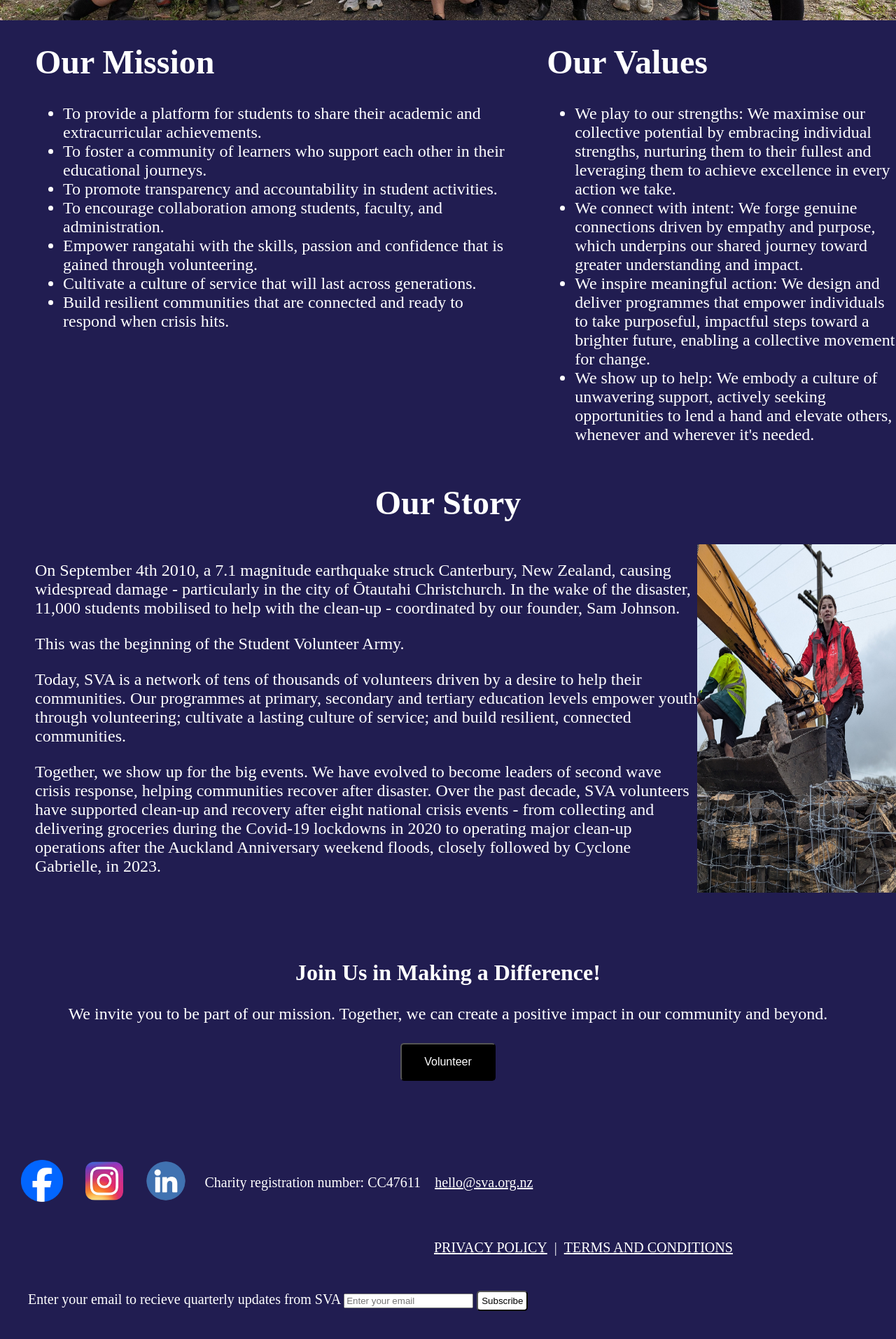
After one commit to ReubenBrewerton/L2-Digital-Science-Project-SVA, a Flask app: page /about in a window 1280 px wide; the page is wider, and only the part inside the window is pictured. The commit adds this page. Shown: the part 840-2754 px from the top of that part at 70% size. Run offline with Flask 3, Linux system fonts and the light colour scheme.

Commit message:
finishing the pages

```diff
--- a/app.py
+++ b/app.py
@@ -4,7 +4,7 @@ from flask_sqlalchemy import SQLAlchemy
 from sqlalchemy import text
 
 # Pages
-pages = ["Home", "About", "Programmes", "News", "Contact", "Volunteer", "DONATE",]
+pages = ["Home", "About", "Contact", "Volunteer", "DONATE",]
 
 app = Flask(__name__)
 app.config['SQLALCHEMY_DATABASE_URI'] = 'sqlite:///db.sqlite3'
@@ -24,6 +24,21 @@ with app.app_context():
     db.create_all()
     users = User.query.all()
 
+with app.app_context():
+    # Create a mailing list table
+    class mailinglist(db.Model):
+        id = db.Column(db.Integer, primary_key=True)
+        email = db.Column(db.String(80), unique=True, nullable=False)
+    db.create_all()
+
+with app.app_context():
+    # Contact table
+    class Contact(db.Model):
+        id= db.Column(db.Integer, primary_key=True)
+        email = db.Column(db.String(80), nullable=False)
+        name = db.Column(db.String(80), nullable=False)
+        message = db.Column(db.Text, nullable=False)
+    db.create_all()
 
 
 # Route for index page
@@ -48,6 +63,41 @@ def page(page_name):
     else:
         return "Page not found", 404
 
+@app.route('/Contact', methods=['GET', 'POST'])
+def contact():
+    if request.method == 'POST':
+        email = request.form.get('email')
+        name = request.form.get('name')
+        message = request.form.get('message')
+
+        # Check if the user already exists
+        existing_user = User.query.filter_by(email=email).first()
+        if existing_user:
+            return redirect(url_for('index'))
+
+        # Create a new contact entry
+        new_contact = Contact(email=email, name=name, message=message)
+        db.session.add(new_contact)
+        db.session.commit()
+        return redirect(url_for('index'))  # Redirect to index after handling POST request
+
+    return render_template('contact.html', pages=pages)  # Render contact page for GET request
+
+@app.route('/subscribe', methods=['POST'])
+def subscribe():
+    email = request.form.get('email')
+
+    # Check if the user already exists
+    existing_user = User.query.filter_by(email=email).first()
+    if existing_user:
+        return redirect(url_for('index'))  # Redirect to index if user exists
+
+    # Create a new user
+    new_user = mailinglist(email=email)
+    db.session.add(new_user)
+    db.session.commit()
+
+    return redirect(url_for('index'))  # Redirect to index after subscribing
 
 # Run the app
 if __name__ == '__main__':
--- a/static/style.css
+++ b/static/style.css
@@ -3,6 +3,11 @@ header {
     background-color: rgb(33,29,81);
     display: flex;
     padding: 20px;
+}
+
+body {
+    background-color: rgb(33,29,81);
+    color: white;
 }
 
 .links{
@@ -26,13 +31,13 @@ header {
 }
 
 #logo {
-    padding-right: 600px;
+    padding-right: 48%;
 }
 
 footer {
     display: flex;
     background-color: rgb(33,29,81);
-    height: 100px;
+    height: auto;
     justify-content: left;
     align-items: center;
     font-size: 20px;
@@ -107,9 +112,18 @@ body {
     display: inline-block;
     justify-content: center;
     align-items: center;
+    text-align: center;
     width: 280px;
-    height: 280px;
+    height: 130px;
     padding: 40px;
     background-color: rgb(33,29,81);
     color: white;
 }
+
+#mailinglist {
+    display: flex;
+    justify-content: center;
+    align-items: center;
+    flex-wrap: wrap;
+    padding: 20px;
+}
--- /dev/null
+++ b/templates/about.html
@@ -0,0 +1,55 @@
+{% extends "layout.html" %}
+{% block content %}
+<h1 style="padding-left: 30px; font-size: xxx-large; text-align: center;">About SVA</h1>
+<div>
+    <div id="aboutimage" style="display: flex; justify-content: center; align-items: center; overflow: hidden; width: 100%; max-height: 600px; object-fit: cover;">
+        <img src="{{ url_for('static', filename='about_image.jpg') }}" alt="About Image" style="width: 100%; height: 50%;">
+    </div>
+    <div style="display: flex;">
+        <div style="padding-left: 50px;">
+            <h1 style="font-size: xxx-large;">Our Mission</h1>
+            <div>
+                <ul style="font-size: x-large;">
+                    <li>To provide a platform for students to share their academic and extracurricular achievements.</li>
+                    <li>To foster a community of learners who support each other in their educational journeys.</li>
+                    <li>To promote transparency and accountability in student activities.</li>
+                    <li>To encourage collaboration among students, faculty, and administration.</li>
+                    <li>Empower rangatahi with the skills, passion and confidence that is gained through volunteering.</li>
+                    <li>Cultivate a culture of service that will last across generations.</li>
+                    <li>Build resilient communities that are connected and ready to respond when crisis hits.</li>
+                </ul>
+            </div>
+        </div>
+        <div style="width: 60%">
+            <h1 style="font-size: xxx-large; padding-left: 50px;">Our Values</h1>
+            <div style="padding-left: 50px; font-size: x-large;">
+                <ul>
+                    <li>We play to our strengths: We maximise our collective potential by embracing individual strengths, nurturing them to their fullest and leveraging them to achieve excellence in every action we take.</li>
+                    <li>We connect with intent: We forge genuine connections driven by empathy and purpose, which underpins our shared journey toward greater understanding and impact.</li>
+                    <li>We inspire meaningful action: We design and deliver programmes that empower individuals to take purposeful, impactful steps toward a brighter future, enabling a collective movement for change.</li>
+                    <li>We show up to help: We embody a culture of unwavering support, actively seeking opportunities to lend a hand and elevate others, whenever and wherever it's needed.</li>
+                </ul>
+            </div>
+        </div>
+    </div>
+</div>
+<h1 style="font-size: xxx-large; text-align: center;">Our Story</h1>
+<div style="display: flex;">
+    <div style="padding-left: 50px; font-size: x-large; width: 300%">
+        <p>On September 4th 2010, a 7.1 magnitude earthquake struck Canterbury, New Zealand, causing widespread damage - particularly in the city of Ōtautahi Christchurch. In the wake of the disaster, 11,000 students mobilised to help with the clean-up - coordinated by our founder, Sam Johnson.</p>
+        <p>This was the beginning of the Student Volunteer Army.</p>
+        <p>Today, SVA is a network of tens of thousands of volunteers driven by a desire to help their communities. Our programmes at primary, secondary and tertiary education levels empower youth through volunteering; cultivate a lasting culture of service; and build resilient, connected communities.</p>
+        <p>Together, we show up for the big events. We have evolved to become leaders of second wave crisis response, helping communities recover after disaster. Over the past decade, SVA volunteers have supported clean-up and recovery after eight national crisis events - from collecting and delivering groceries during the Covid-19 lockdowns in 2020 to operating major clean-up operations after the Auckland Anniversary weekend floods, closely followed by Cyclone Gabrielle, in 2023.</p>
+    </div>
+    <div style="display: flex; justify-content: center; align-items: center; overflow: hidden; width: 90%; object-fit: cover;">
+        <img src="{{ url_for('static', filename='story_image.jpg') }}" alt="Story Image" style="width: 100%; height: 100%;">
+    </div>
+</div>
+<div style="padding: 70px; text-align: center;">
+    <h2 style="font-size: xx-large;">Join Us in Making a Difference!</h2>
+    <p style="font-size: x-large;">We invite you to be part of our mission. Together, we can create a positive impact in our community and beyond.</p>
+    <div id="homevolunteer">
+        <button id="volunteerbutton" href="volunteer.html">Volunteer</a>
+    </div>
+</div>
+{% endblock %}
--- a/templates/layout.html
+++ b/templates/layout.html
@@ -28,5 +28,14 @@
             <a href="https://static1.squarespace.com/static/65dff264c768b913ba2ac4ef/t/662732d4f8221f6fc58dc518/1713844948778/Privacy+Policy+%282%29.pdf" style="color: white;">PRIVACY POLICY</a>
             <p style="padding: 10px;">|</p>
             <a href="https://static1.squarespace.com/static/65dff264c768b913ba2ac4ef/t/6627329da39e914344e625c7/1713844894442/Terms+and+conditions.pdf" style="color: white;">TERMS AND CONDITIONS</a>
+        </div>
+        <div id="mailinglist">
+            <form action="/subscribe" method="post">
+                <label for="email">Enter your email to recieve quarterly updates from SVA</label>
+                <input type="email" id="email" name="email" placeholder="Enter your email" required>
+                <button type="submit" style="background-color: white; padding: 5px; border-radius: 5px;">Subscribe</button>
+            </form>
+        </div>
+    </footer>
 </body>
 </html>
```
Also changed, not shown: templates/contact.html (added, +23 -0 lines), templates/donate.html (added, +15 -0 lines), templates/home.html (+15 -3 lines), instance/db.sqlite3, static/about_image.jpg (added), static/building_community.jpg (added), static/story_image.jpg (added).
